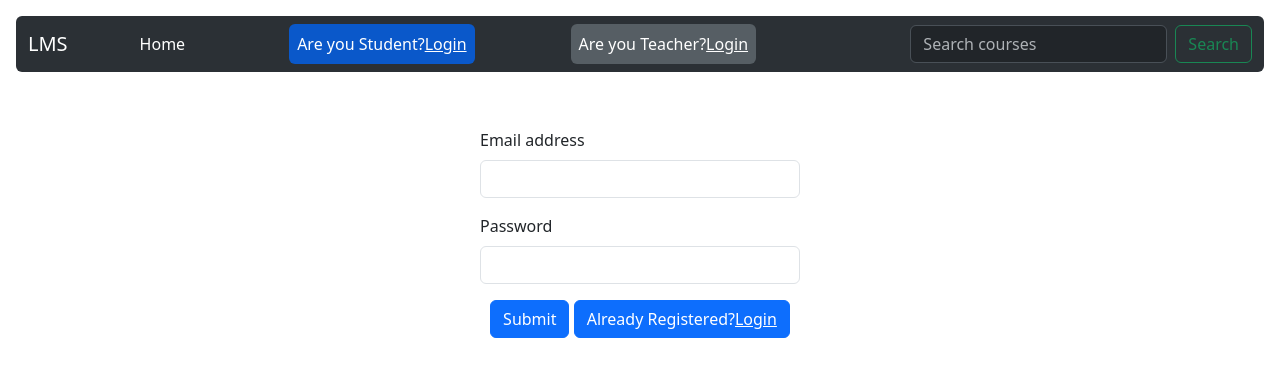
After one commit to charankulal/Learning-Management-System-Django, a Django app: page /student/register in a window 1280 px wide. The commit adds this page. Shown: the top 377 px of the page. Run offline with Django 4.2, Linux system fonts and the light colour scheme.

Commit message:
Completed routing of the student register

```diff
--- /dev/null
+++ b/base/templates/base/student_register.html
@@ -0,0 +1,26 @@
+{% extends 'main.html' %}
+
+
+{% block content %}
+
+<div style="padding-top: 8rem;padding-right:30rem; padding-left: 30rem; ">
+    <form method="post" action="">
+        {% csrf_token %}
+        <div class="mb-3">
+          <label for="exampleInputEmail1"  class="form-label">Email address</label>
+          <input type="email" name="email" class="form-control" id="exampleInputEmail1" aria-describedby="emailHelp">
+
+        </div>
+        <div class="mb-3">
+          <label for="exampleInputPassword1" class="form-label">Password</label>
+          <input type="password" name="password" class="form-control" id="exampleInputPassword1">
+        </div>
+        <div class="mb-3 text-center">
+            <button type="submit" class="btn btn-primary">Submit</button>
+        <a href="{% url 'login' %}" class="btn btn-primary" >Already Registered?<u>Login</u></a>
+    </div>
+    </form>
+
+</div>
+
+{% endblock content %}
--- a/base/urls.py
+++ b/base/urls.py
@@ -7,6 +7,7 @@ urlpatterns = [
     path('',views.home,name="home"),
     path('course/<str:pk>/',views.courses,name="course"),
     path('login/', views.loginPage, name="login"),
-    path('student/main/<str:pk>',views.studentMainPage,name='studentmain')
+    path('student/main/<str:pk>',views.studentMainPage,name='studentmain'),
+    path('student/register',views.studentRegister,name="studentregister")
 
 ]
--- a/base/views.py
+++ b/base/views.py
@@ -19,6 +19,10 @@ def studentMainPage(request,pk):
 
     context = {'course': course, 'q': q,'student':student}
     return render(request,'base/student_main_page.html',context)
+
+def studentRegister(request):
+    context={}
+    return render(request,'base/student_register.html',context)
 
 
 def loginPage(request):
```
Also changed, not shown: base/templates/base/register_login.html (+5 -2 lines).
